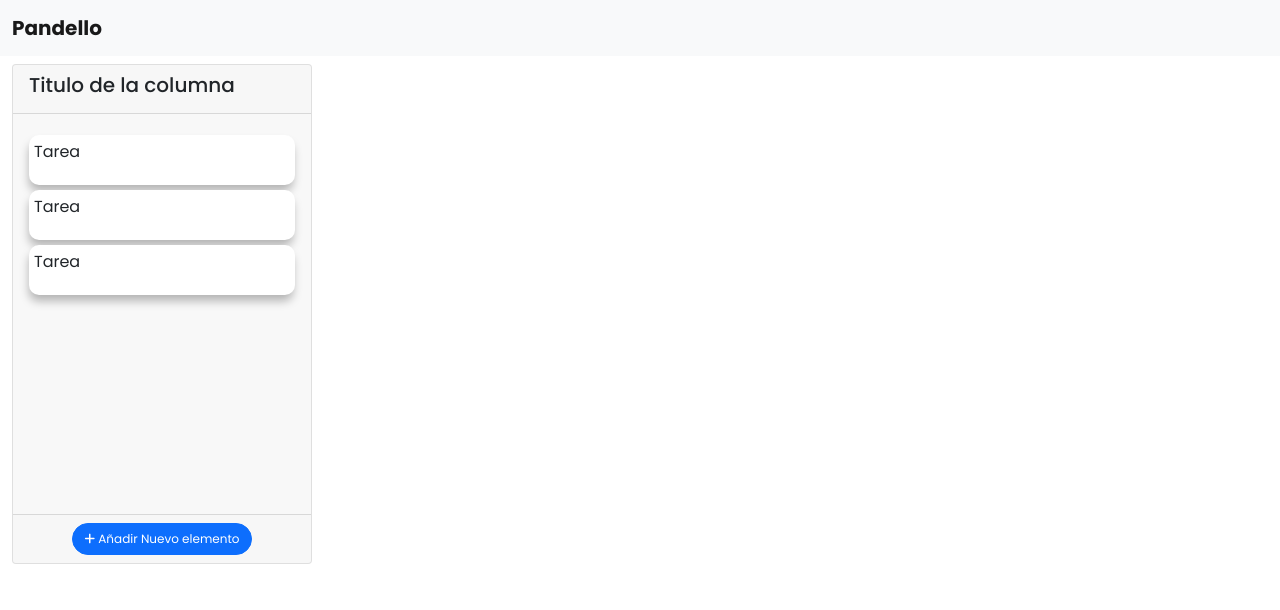
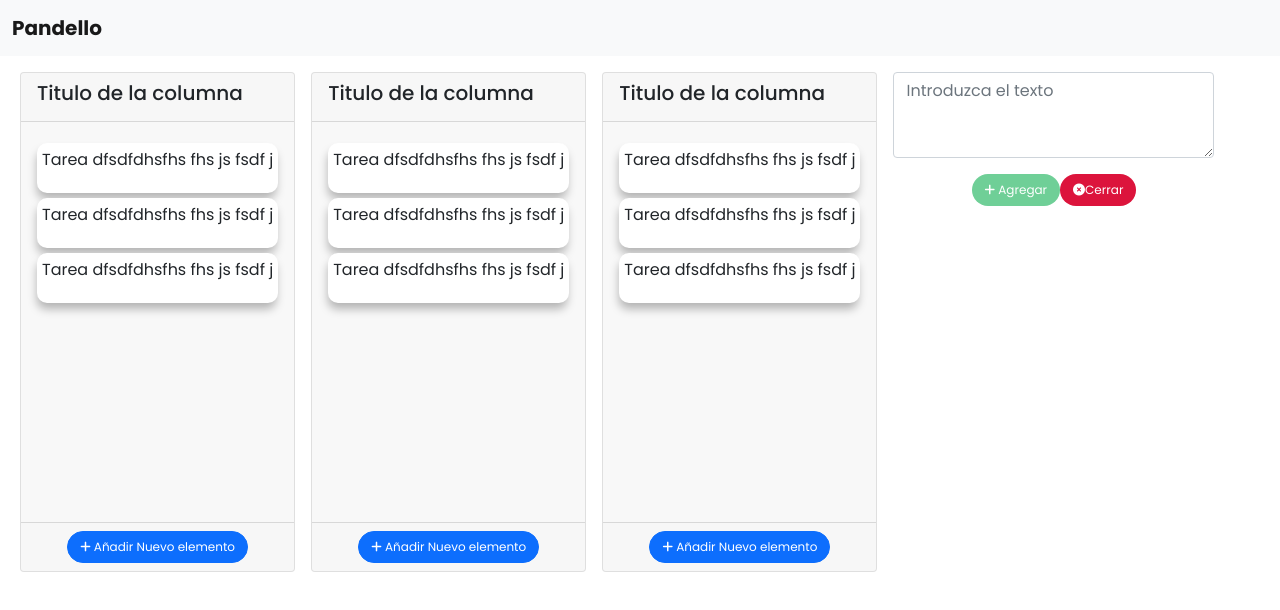
Before and after one commit to EmmanuelDeLaion/Pandello, a React (Create React App) app: page / in a window 1280 px wide. Shown: the top 610 px of the page. Built offline with nearby package versions, Linux system fonts and the light colour scheme.

Commit message:
lista de columnas y texto agregador

```diff
--- a/src/App.css
+++ b/src/App.css
@@ -1,21 +1,43 @@
-.card-body-background{
-    background-color: #F8F8F8;
+.App {
+    overflow-x: auto;
+    width: 100%;
+    min-height: 100vh;
+}
+.card-body-background {
+    background-color: #f8f8f8;
 }
 
-.size-card{
+.size-card {
     max-width: 300px;
     min-height: 500px;
 }
-.boton{
+.boton {
     border-radius: 50px;
     font-size: 12px;
 }
 
-.card-tarea{
+.cerrar,
+.agregar-elemento,
+.agregar {
+    color: #fff;
+}
+
+.cerrar {
+    background-color: crimson;
+}
+
+.agregar-elemento {
+    background-color: #2f80ed;
+}
+
+.agregar {
+    background-color: #6fcf97;
+}
+
+.card-tarea {
     border-radius: 10px;
     background-color: #fff;
     margin-top: 5px;
     padding: 5px;
-    box-shadow: -1px 7px 10px -1px rgba(0,0,0,0.28);
-
+    box-shadow: -1px 7px 10px -1px rgba(0, 0, 0, 0.28);
 }
--- a/src/App.js
+++ b/src/App.js
@@ -4,14 +4,21 @@ import { tareas } from './data/tareas.json';
 
 import Navbar from './components/Navbar';
 import List from './components/Lista';
+import AgregadorText from './components/AgregadorText';
 
 function App() {
   return (
     <div className="App">
-      <Navbar titulo="Pandello"/>
+      <Navbar titulo="Pandello" />
 
       <div className="container-fluid mt-2">
-        <List></List>
+        <div className="d-flex justify-content-beetween">
+          <List></List>
+          <List></List>
+          <List></List>
+          <AgregadorText></AgregadorText>
+        </div>
+
       </div>
 
 
--- a/src/components/Agregador.js
+++ b/src/components/Agregador.js
@@ -4,21 +4,12 @@ import AgregadorText from './AgregadorText';
 const Agregador = () => {
     return (
         <div>
-
             <div className="d-flex justify-content-center">
                 <button className="btn btn-primary boton" data-toggle="collapse" href="#collapseExample" role="button" aria-expanded="false" aria-controls="collapseExample"><i class="fas fa-plus"></i> Añadir Nuevo elemento</button>
             </div>
 
             <div class="collapse mt-2" id="collapseExample">
-
                 <AgregadorText></AgregadorText>
-
-                <div className="d-flex justify-content-center">
-                    <button className="btn btn-success d-block boton mt-2" data-toggle="collapse" href="#collapseExample" role="button" aria-expanded="false" aria-controls="collapseExample"><i class="fas fa-plus"></i> Agregar</button>
-                    <button className="btn btn-danger d-block boton ml-2 mt-2" data-toggle="collapse" href="#collapseExample" role="button" aria-expanded="false" aria-controls="collapseExample">  <i class="fas fa-times-circle"></i>Cerrar</button>
-                </div>
-
-
             </div>
         </div>
     )
--- a/src/components/AgregadorText.js
+++ b/src/components/AgregadorText.js
@@ -1,4 +1,4 @@
-import React, {useState} from 'react'
+import React, { useState } from 'react'
 
 const AgregadorText = () => {
 
@@ -9,15 +9,20 @@ const AgregadorText = () => {
     return (
         <div>
             <form>
-                <div class="form-group">
+                <div class="form-group m-2">
                     <textarea
-                    value={titulo}
-                    onChange={ e => setTitulo(e.target.value) }
-                    class="form-control"
-                    placeholder="Introduzca el texto"
-                    id="exampleFormControlTextarea1"
-                    rows="3">
+                        value={titulo}
+                        onChange={e => setTitulo(e.target.value)}
+                        class="form-control"
+                        placeholder="Introduzca el texto"
+                        id="exampleFormControlTextarea1"
+                        rows="3">
                     </textarea>
+                </div>
+
+                <div className="d-flex justify-content-center">
+                    <button  className="btn agregar d-block boton mt-2" data-toggle="collapse" href="#collapseExample" role="button" aria-expanded="false" aria-controls="collapseExample"><i class="fas fa-plus"></i> Agregar</button>
+                    <button className="btn cerrar d-block boton ml-2 mt-2" data-toggle="collapse" href="#collapseExample" role="button" aria-expanded="false" aria-controls="collapseExample">  <i class="fas fa-times-circle"></i>Cerrar</button>
                 </div>
             </form>
         </div>
--- a/src/components/Card.js
+++ b/src/components/Card.js
@@ -4,10 +4,8 @@ const Card = () => {
     return (
         <div>
             <div className="card-tarea">
-                <p>Tarea </p>
+                <p>Tarea dfsdfdhsfhs fhs js fsdf j</p>
             </div>
-
-
         </div>
     )
 }
--- a/src/components/Lista.js
+++ b/src/components/Lista.js
@@ -6,9 +6,9 @@ import Agregador from './Agregador';
 
 const List = () => {
     return (
-        <div className="root">
+        <div>
 
-            <div className="card size-card">
+            <div className="card size-card mb-5 m-2">
 
                 {/* Titulo de la culumna  */}
                 <div className="card-header">
```
